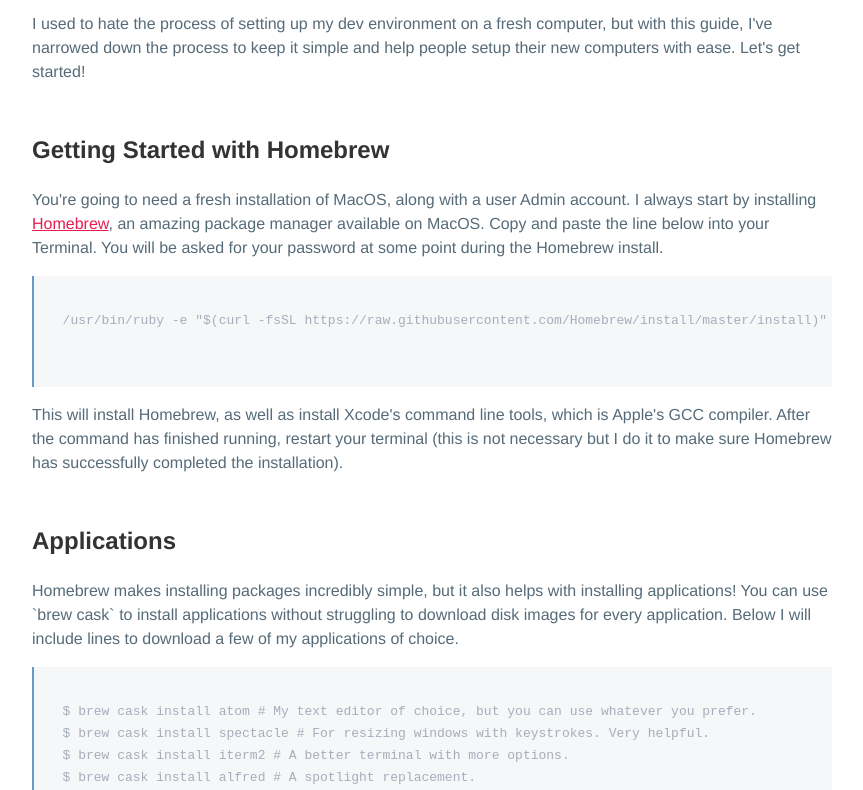
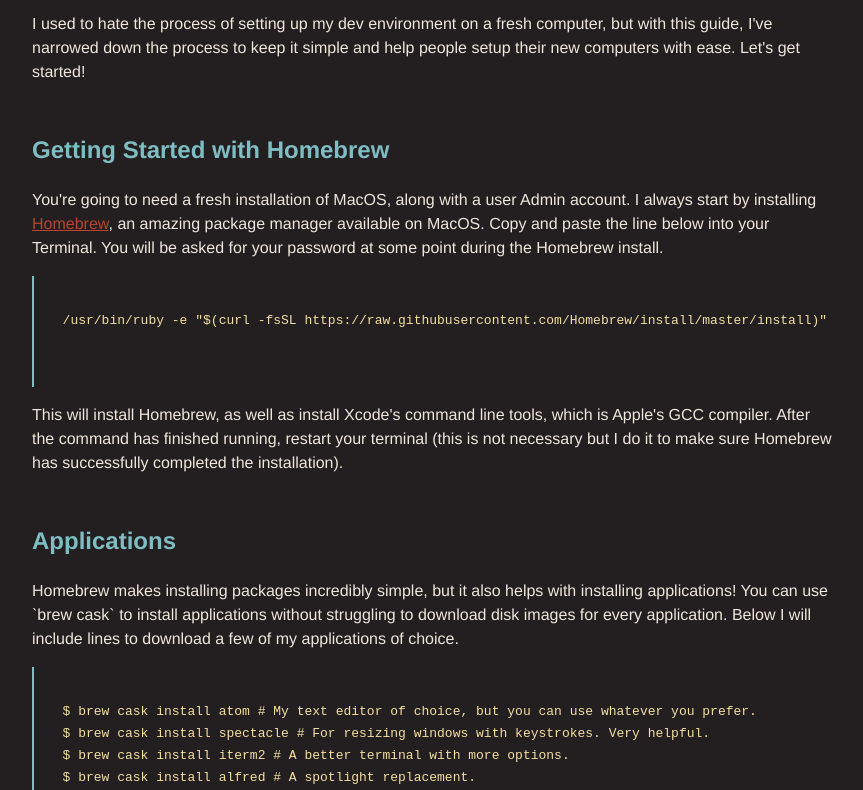
Before and after one commit to noahramey/dev-environment-setup, a plain HTML site: page index.html in a window 1280 px wide. Shown: the part 143-933 px from the top of the page, without its empty margins (208-1071 px from the left). Drawn offline with Linux system fonts and the light colour scheme.

Commit message:
add color scheme

```diff
--- a/css/index.css
+++ b/css/index.css
@@ -1,10 +1,21 @@
+/*colors {
+  black: rgba(35, 31, 32, 1);
+  red: rgba(187, 68, 48, 1);
+  blue: rgba(126, 189, 194, 1);
+  yellow: rgba(243, 223, 162, 1);
+  white: rgba(239, 230, 221, 1);
+}*/
+
+
+
 body {
   margin: 0 auto;
   max-width: 50em;
   font-family: "Helvetica", "Arial", sans-serif;
   line-height: 1.5;
   padding: 4em 1em;
-  color: #566b78;
+  color: rgba(239, 230, 221, 1);
+  background: rgba(35, 31, 32, 1);
 }
 
 h2 {
@@ -13,12 +24,11 @@ h2 {
 }
 
 h1, h2, strong {
-  color: #333;
+  color: rgba(126, 189, 194, 1);
 }
 
 code, pre {
-  background: #f5f7f9;
-  color: #a7adba;
+  color: rgba(243, 223, 162, 1);
 }
 
 code {
@@ -28,9 +38,9 @@ code {
 
 pre {
   padding: 1em;
-  border-left: 2px solid #69c;
+  border-left: 2px solid rgba(126, 189, 194, 1);
 }
 
 a {
-  color: #e81c4f;
+  color: rgba(187, 68, 48, 1);
 }
```
